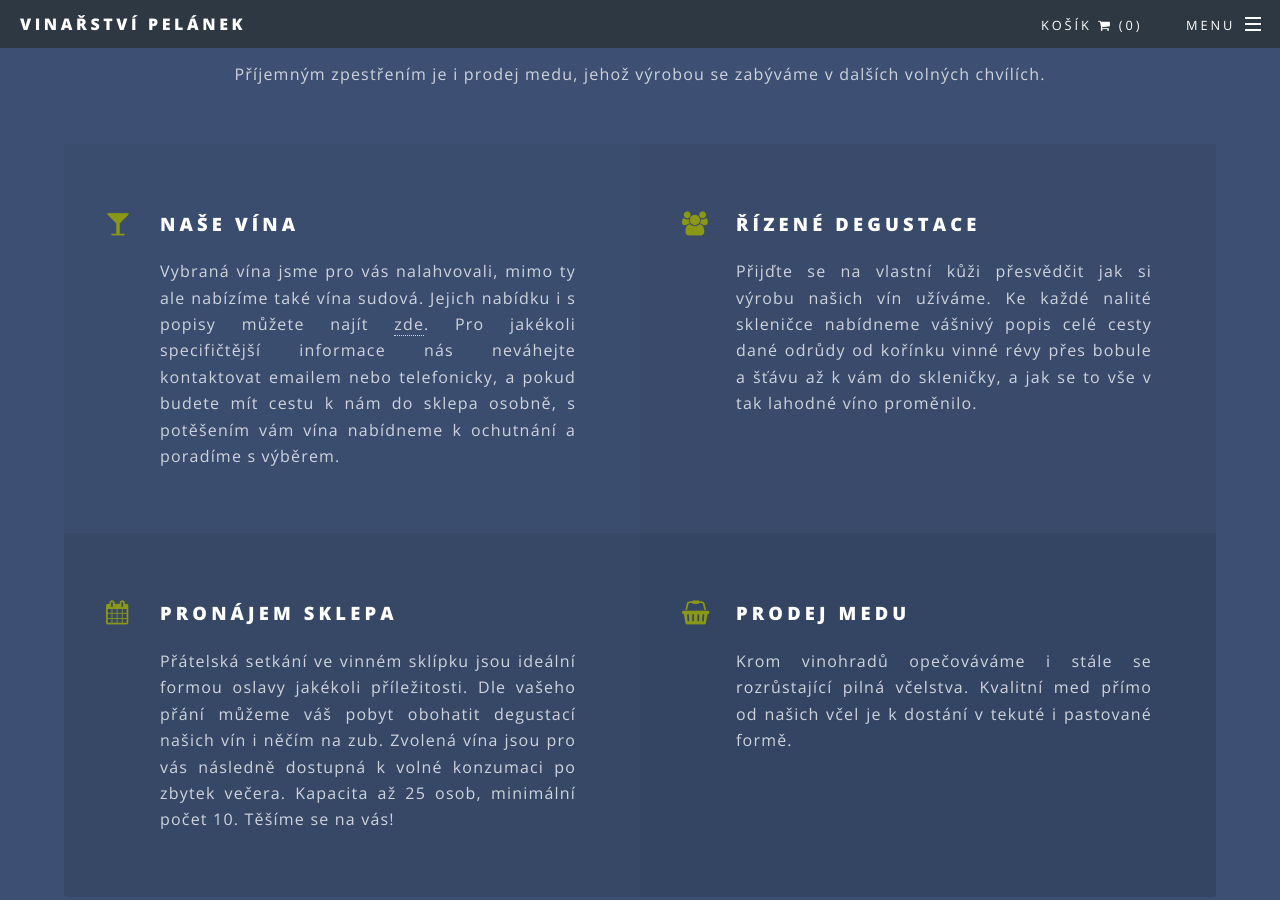
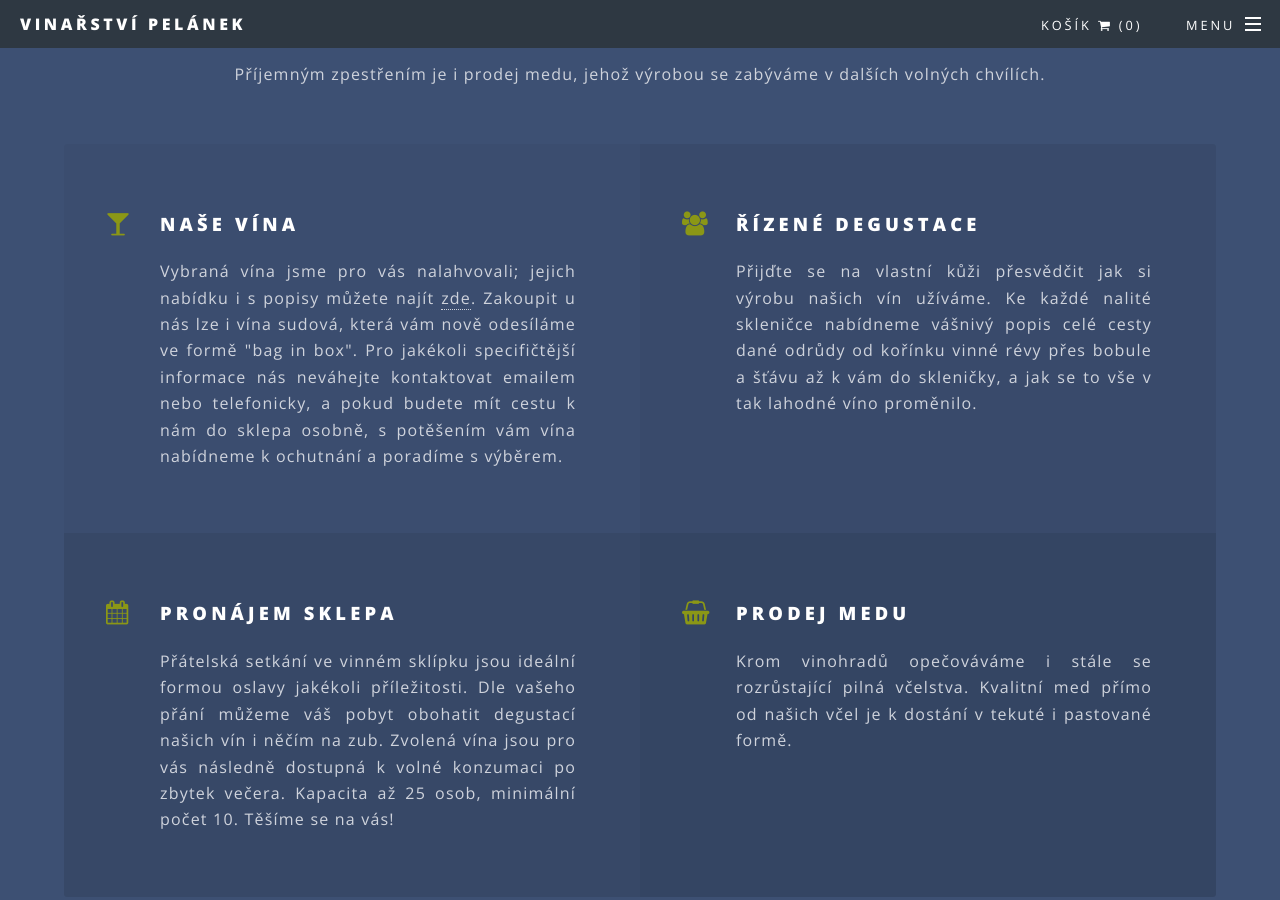
Before and after one commit to luk355/vinarstvi-pelanek, a Jekyll site: the page built from index.html, in a window 1280 px wide and 900 px high, scrolled down 2688 px. Built offline with Jekyll 4.4.1, drawn with Linux system fonts in a browser that asks for light colours.

Commit message:
bag in box

```diff
--- a/index.html
+++ b/index.html
@@ -76,7 +76,7 @@
 			<li class="icon fa-glass">
 				<h3>Naše vína</h3>
 				<p class="justify">
-					Vybraná vína jsme pro vás nalahvovali, mimo ty ale nabízíme také vína sudová. Jejich nabídku i s popisy můžete najít <a href="{{ "/wine_list.html" | prepend: site.baseurl | prepend: site.url }}">zde</a>. Pro jakékoli specifičtější informace nás neváhejte kontaktovat emailem nebo telefonicky, a pokud budete mít cestu k nám do sklepa osobně, s potěšením vám vína nabídneme k ochutnání a poradíme s výběrem.
+					Vybraná vína jsme pro vás nalahvovali; jejich nabídku i s popisy můžete najít <a href="{{ "/wine_list.html" | prepend: site.baseurl | prepend: site.url }}">zde</a>. Zakoupit u nás lze i vína sudová, která vám nově odesíláme ve formě "bag in box". Pro jakékoli specifičtější informace nás neváhejte kontaktovat emailem nebo telefonicky, a pokud budete mít cestu k nám do sklepa osobně, s potěšením vám vína nabídneme k ochutnání a poradíme s výběrem.
 
 				</p>
 			</li>
```
